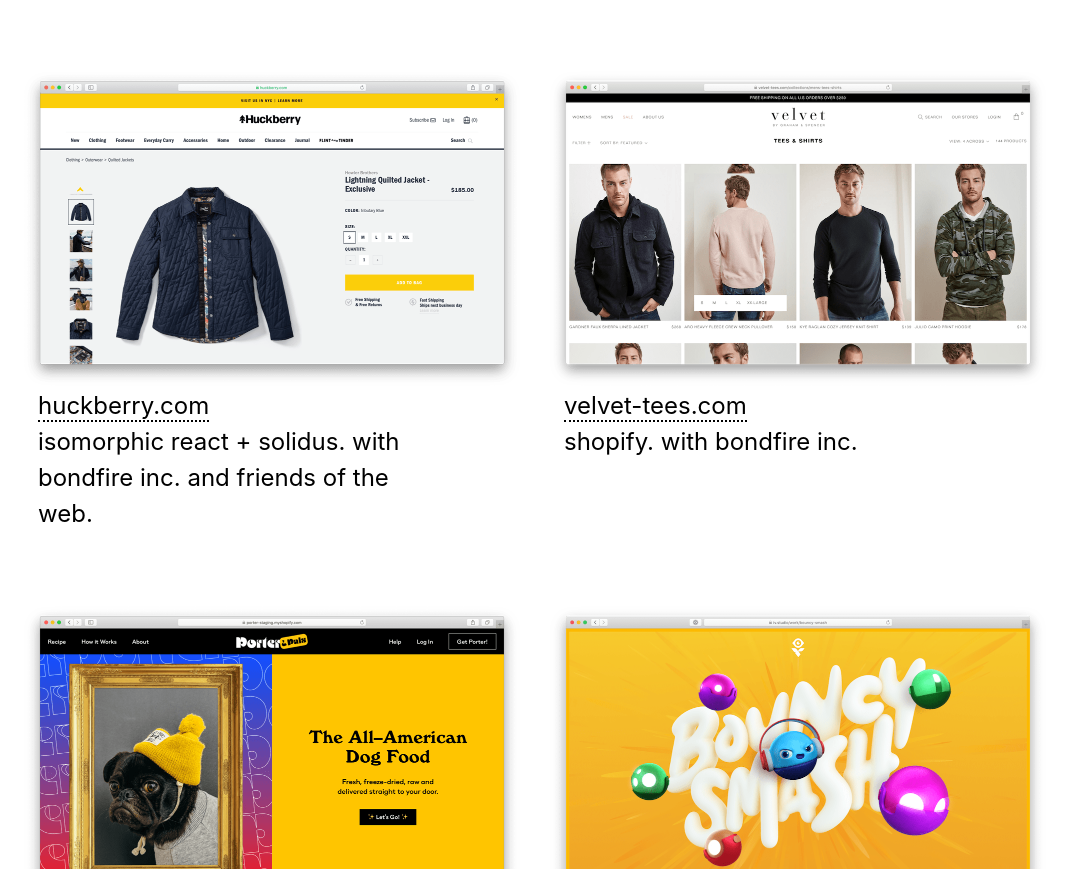
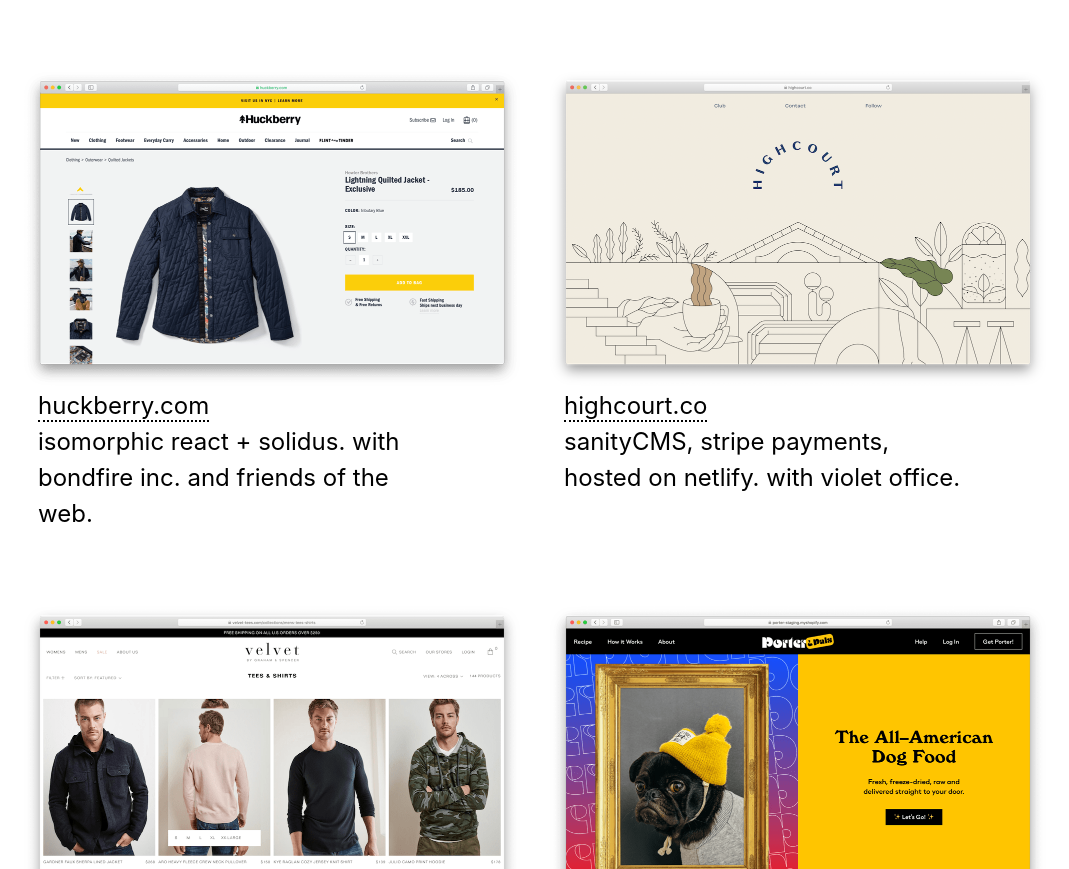
Before and after one commit to dictions/personal-site-v3, a website: page public/index.html in a window 1280 px wide. Shown: the part 862-1731 px from the top of the page, without its empty margins (76-1145 px from the left). Drawn offline with Linux system fonts and the light colour scheme.

Commit message:
add highcourt

```diff
--- a/public/index.html
+++ b/public/index.html
@@ -211,6 +211,21 @@
 					<p>
 						<a target="_blank" href="https://huckberry.com">huckberry.com</a><br/>
 						isomorphic react + solidus. with bondfire inc. and friends of the web.
+					</p>
+				</div>
+			</li>
+			<li>
+				<div class="content-container">
+					<div class="tile">
+						<a target="_blank" href="https://highcourt.co">
+							<img
+								src="/content/highcourt.png"
+							/>
+						</a>
+					</div>
+					<p>
+						<a target="_blank" href="https://highcourt.co">highcourt.co</a><br/>
+						sanityCMS, stripe payments, hosted on netlify. with violet office.
 					</p>
 				</div>
 			</li>
```
Also changed, not shown: public/content/highcourt.png (added).
